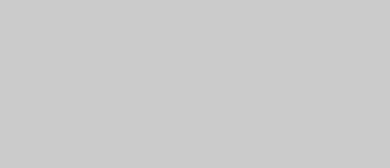
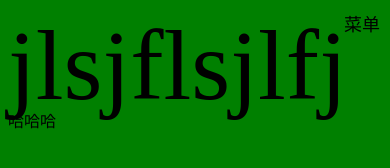
Before and after one commit to JackLiuzh/webpack, a website built with webpack: page page/index.html in a window 390 px wide. Built offline with Linux system fonts and the light colour scheme.

Commit message:
响应式

```diff
--- a/css/base.css
+++ b/css/base.css
@@ -1,3 +1,3 @@
 body{
-	background: #ccc;
+
 }
--- /dev/null
+++ b/css/mobile.css
@@ -0,0 +1,16 @@
+body{
+	background: green;
+}
+
+#checkbox:checked ~ div{
+	display: none;
+}
+#checkbox{
+	display: none;
+}
+#menu-toggle{
+	position: absolute;
+	top:10px;
+	right:10px;
+	font-size: 18px;
+}
--- /dev/null
+++ b/css/pc.css
@@ -0,0 +1,6 @@
+body{
+	background: red;
+}
+#checkbox,#menu-toggle {
+	display: none;
+}
--- a/page/index.html
+++ b/page/index.html
@@ -2,11 +2,17 @@
 <html lang="en">
 <head>
 	<meta charset="UTF-8">
+    <meta name="viewport" content="width=device-width, initial-scale=1, maximum-scale=1, user-scalable=no">
 	<title>Document</title>
+	<link rel="stylesheet" type="text/css" href="../css/common.css">
+	<link media="(min-width:500px)" rel="stylesheet" type="text/css" href="../css/pc.css">
+	<link media="(max-width:500px)" rel="stylesheet" type="text/css" href="../css/mobile.css">
 </head>
 <body>
-
-
-<script type="text/javascript" src="../dist/home.bundle.js"></script>
+	<label id="menu-toggle" for="checkbox">菜单</label>
+	<input id="checkbox" type="checkbox" >
+	<div style="height:100px;font-size:100px;">jlsjflsjlfj</div>
+	<div>哈哈哈</div>
+    <script type="text/javascript" src="../dist/home.bundle.js"></script>
 </body>
 </html>
```
Also changed, not shown: css/common.css (added), dist/home.bundle.js.
